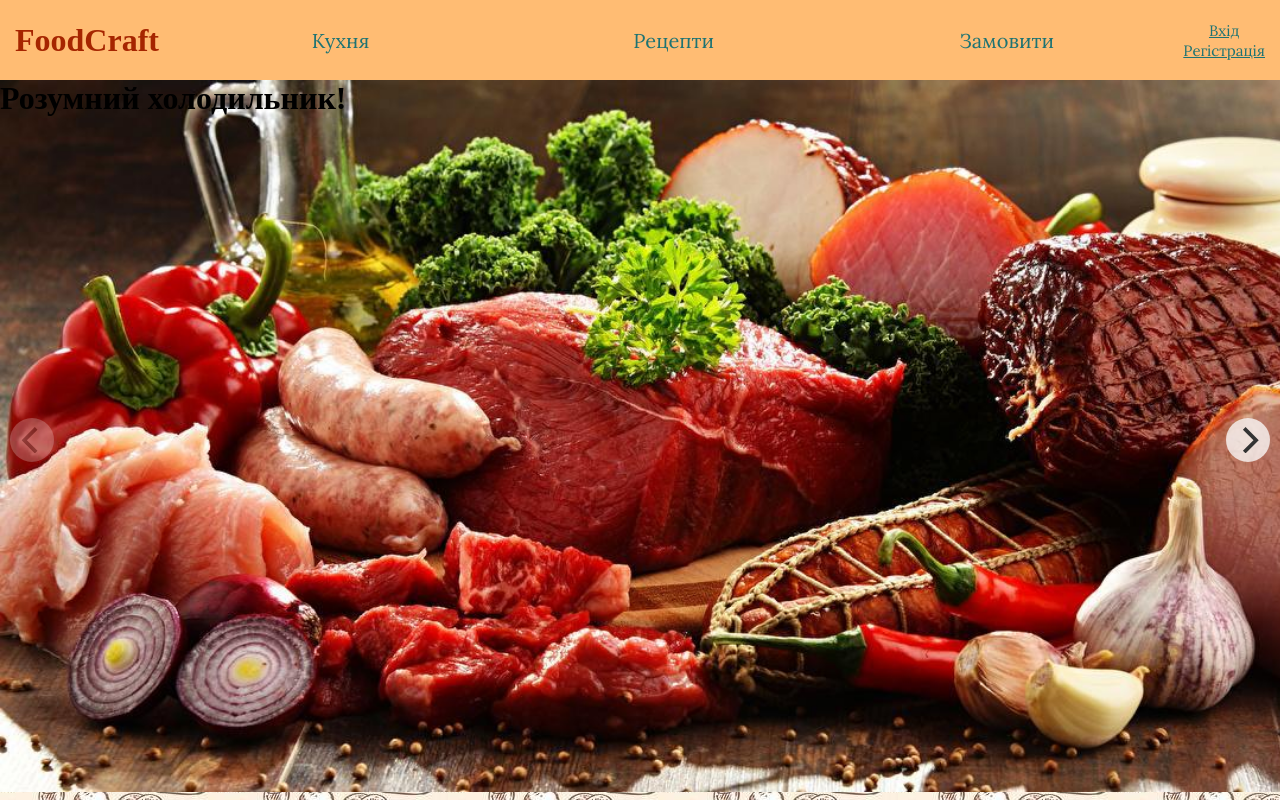
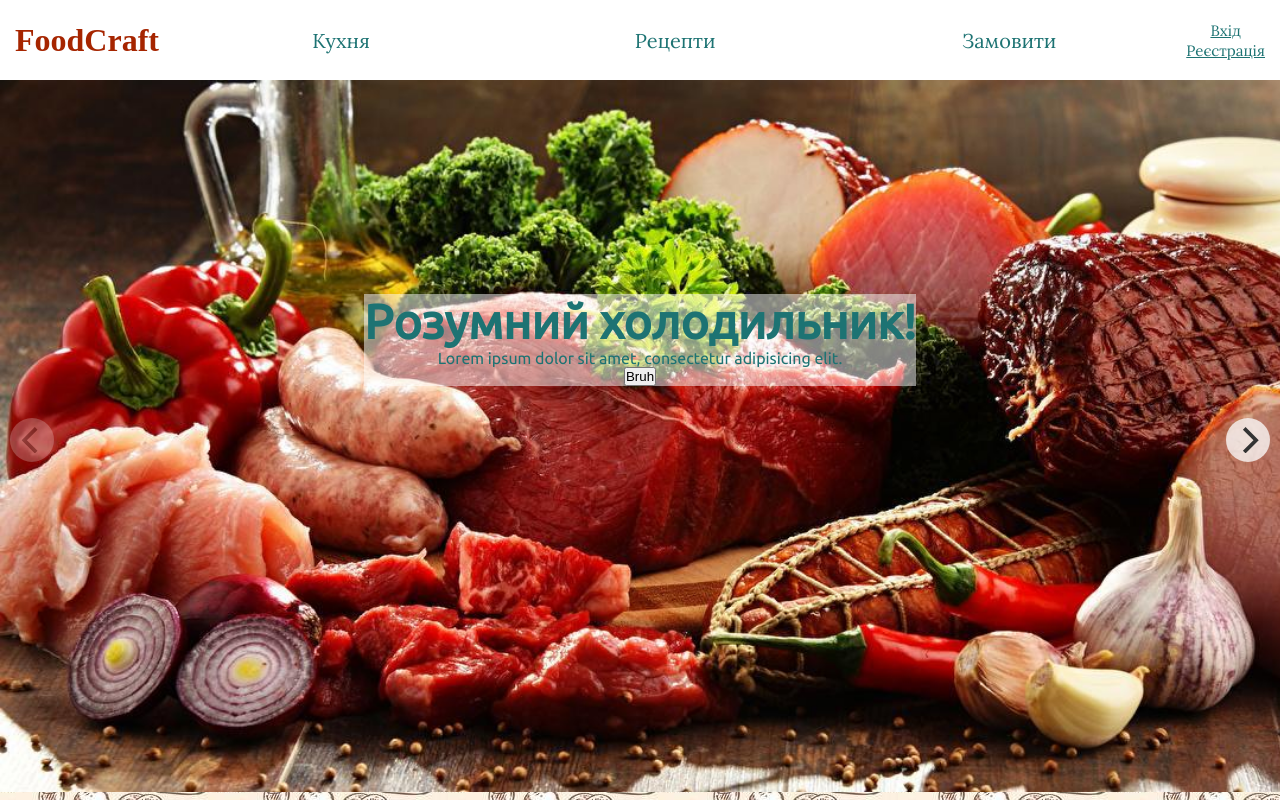
Before and after one commit to lanalobster/FoodCrafter, a PHP site: page / in a window 1280 px wide. Run offline with PHP 8.4, Linux system fonts and the light colour scheme; some web fonts are replaced.

Commit message:
Bug fixed

```diff
--- a/index.html
+++ b/index.html
@@ -7,6 +7,7 @@
     <link href="https://fonts.googleapis.com/css?family=Headland+One&display=swap" rel="stylesheet">
     <link href="https://fonts.googleapis.com/css?family=Lora&display=swap" rel="stylesheet">
     <link rel="stylesheet" href="https://unpkg.com/flickity@2/dist/flickity.min.css">
+    <link href="https://fonts.googleapis.com/css?family=Ubuntu&display=swap" rel="stylesheet">
 </head>
 <body>
     <div id="block-body">
@@ -27,13 +28,17 @@
             </div>
             <div class="block-top-auth">
                 <p><a href="">Вхід</a></p>
-                <p><a href="">Регістрація</a></p>
+                <p><a href="">Реєстрація</a></p>
             </div>
         </header>
         <div class="main-carousel">
             <div class="carousel-cell">
                 <div class="cell1">
-                    <h1>Розумний холодильник!</h1>
+                    <div class="block1">
+                        <h2>Розумний холодильник!</h2>
+                        <p>Lorem ipsum dolor sit amet, consectetur adipisicing elit. </p>
+                        <button>Bruh</button>
+                    </div>
                 </div>
             </div>
             <div class="carousel-cell">
--- a/style.css
+++ b/style.css
@@ -11,7 +11,8 @@ body {
 header {
     width: 100vw;
     height: 80px;
-    background-color: #FFBC73;
+    /*background-color: #FFBC73;*/
+    background-color: white;
    /* background-image: url("images/backgroung-header.jpg");*/
     display: flex;
     justify-content: space-around;
@@ -116,14 +117,39 @@ header {
 }
 
 
-.cell1,.cell2, .cell3 {
+.cell1, .cell2, .cell3 {
     width: 100vw;
     height: 89vh;
     background-size:cover;
 }
 
 .cell1 {
+    display: flex;
+    justify-content: center;
+    align-items: center;
     background-image: url("images/slide1.jpg");
+}
+
+.block1 {
+    display: flex;
+    flex-direction: column;
+    justify-content: center;
+    align-items: center;
+/*    background-color: #FFBC73;*/
+    background-color: rgba(255, 255, 255,0.5);
+    margin-bottom: 15%;
+}
+
+.block1 h2 {
+    font-size: 300%;
+    color: #1d7373;
+    font-family: 'Ubuntu', Bold;
+
+}
+
+.block1 p {
+    color: #1d7373;
+    font-family: 'Ubuntu', light italic;
 }
 
 .cell2 {
```
